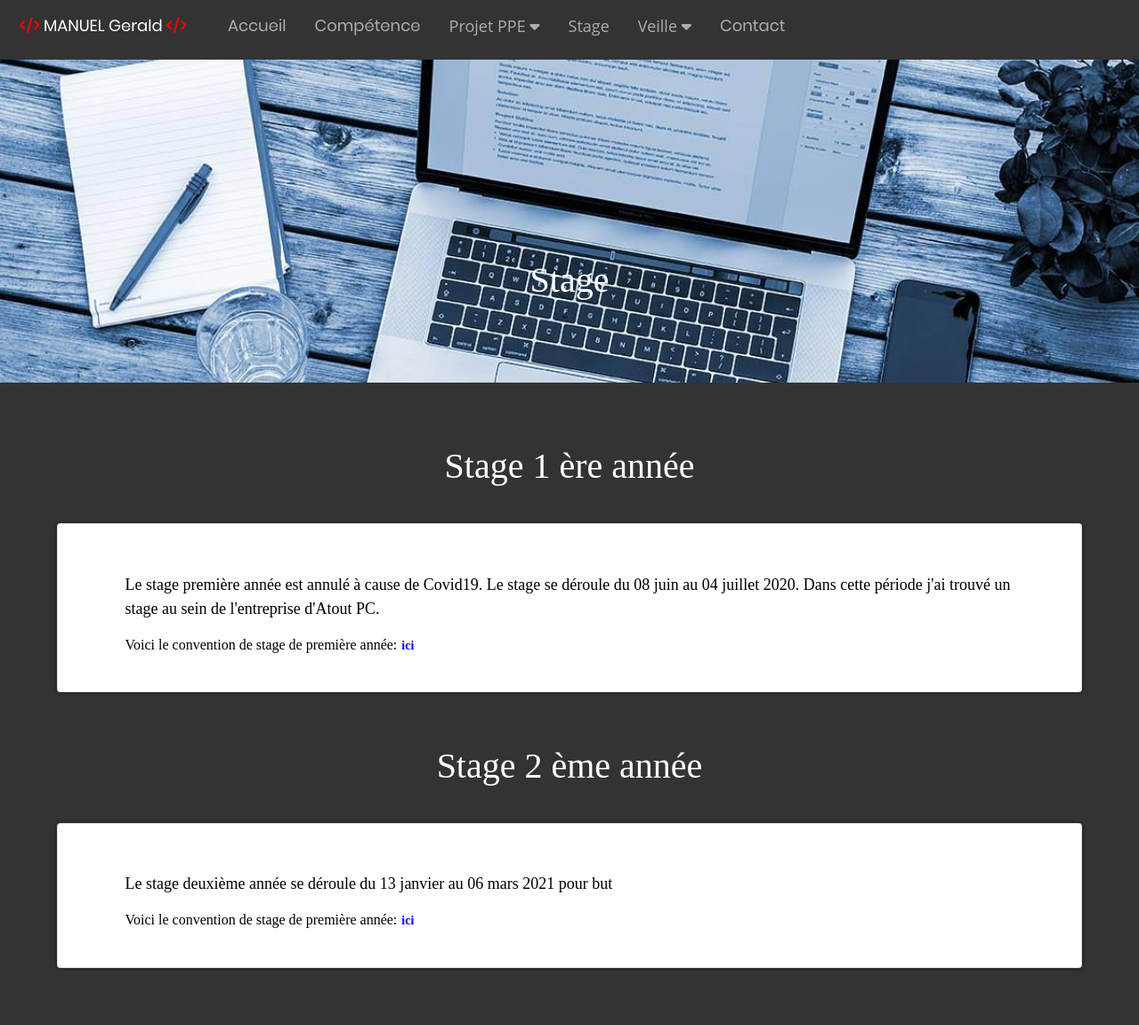
After one commit to geraldmanue1/geraldmanue1.github.io, a PHP site: page /Stage.html in a window 1280 px wide. The commit adds this page. Shown: the whole page at 89% size. Run offline with PHP 8.4, Linux system fonts and the light colour scheme; style sheets or scripts are compiled from the project's sources; some libraries are stand-ins or nearby versions.

Commit message:
contact.html modifier

```diff
--- a/Accueil/css/PPE.css
+++ b/Accueil/css/PPE.css
@@ -449,11 +449,12 @@ h4 {
     max-height: 0;
     overflow: hidden;
     transition: max-height 0.2s ease-out;
-    background-color: #f1f1f1;
+    background-color: rgb(233, 239, 248);
+
   }
 
   .collapsible1 {
-    background-color: white;
+    background-color: rgb(255, 253, 253);
     color: black;
     /* cursor: pointer; */
     padding: 18px;
--- a/Application-Mobile.html
+++ b/Application-Mobile.html
@@ -82,7 +82,7 @@
 
       <div  class="dropdown1">
         <button>
-       <a  href="#Stage.html"  class="dropbtn1">Stages
+          <a  href="Stage.html"  class="dropbtn1">Stage
 
      <!-- <i class="fa fa-caret-down"></i>--></a>
     </button>
--- a/CV.html
+++ b/CV.html
@@ -80,7 +80,7 @@
 
       <div  class="dropdown1">
         <button>
-       <a  href="#Stage.html"  class="dropbtn1">Stages
+          <a  href="Stage.html"  class="dropbtn1">Stage
 
       <!-- <i class="fa fa-caret-down"></i>--></a>
     </button>
--- a/Contact.html
+++ b/Contact.html
@@ -76,7 +76,7 @@
 
       <div  class="dropdown1">
         <button>
-       <a  href="#Stage.html"  class="dropbtn1">Stages
+          <a  href="Stage.html"  class="dropbtn1">Stage
 
      <!-- <i class="fa fa-caret-down"></i>--></a>
     </button>
--- /dev/null
+++ b/Stage.html
@@ -0,0 +1,172 @@
+<!DOCTYPE html>
+<html>
+    <title> PortFolio BTS SIO SLAM | MANUEL Gerald </title>
+
+<head>
+<meta name="viewport" content="width=device-width, initial-scale=1">
+
+  <link rel="stylesheet" href="https://cdn.jsdelivr.net/npm/bootstrap@4.5.3/dist/css/bootstrap.min.css"
+  integrity="sha384-TX8t27EcRE3e/ihU7zmQxVncDAy5uIKz4rEkgIXeMed4M0jlfIDPvg6uqKI2xXr2"
+  crossorigin="anonymous">
+
+
+  <!-- css fontawesome -->
+
+  <link rel="stylesheet" href="https://use.fontawesome.com/releases/v5.2.0/css/all.css" integrity="sha384-hWVjflwFxL6sNzntih27bfxkr27PmbbK/iSvJ+a4+0owXq79v+lsFkW54bOGbiDQ" crossorigin="anonymous">
+
+  <!-- js fontwesome -->
+  <script src='https://kit.fontawesome.com/a076d05399.js' crossorigin='anonymous'></script>
+  <meta name='viewport' content='width=device-width, initial-scale=1'>
+
+  <!-- CSS Devicon -->
+  <link href="https://cdn.rawgit.com/konpa/devicon/df6431e323547add1b4cf45992913f15286456d3/devicon.min.css"
+  rel="stylesheet">
+
+  <!-- Custom styles -->
+
+  <link rel="stylesheet" type="text/css" href="Accueil/scss/CV.scss">
+  <link rel="stylesheet" type="text/css" href="Accueil/css/devicon.min.css">
+  <link rel="stylesheet" type="text/css" href="Accueil/scss/grid.scss">
+
+
+
+
+
+
+
+
+
+  <meta name="viewport" content="width=device-width, initial-scale=1">
+  <link rel='stylesheet' href='Accueil/css/menu.css'>
+
+  <link rel='stylesheet' href='Accueil/css/CV.css'>
+  <link rel='stylesheet' href='Accueil/css/PPE.css'>
+  <link rel='stylesheet' href='Accueil/css/icon.css'>
+
+
+
+  <meta name="viewport" content="width=device-width, initial-scale=1">
+  <link rel="stylesheet" href="https://cdnjs.cloudflare.com/ajax/libs/font-awesome/4.7.0/css/font-awesome.min.css">
+  <script src='https://kit.fontawesome.com/a076d05399.js'></script> <!-- script www 3 school -->
+  <script src='Accueil/js/menu.js'></script>
+  <script src='Accueil/js/CV.js'></script>
+  <link rel="icon" type="image/png" href="ContactForm/images/icons/Nelson.png"/>
+  <link rel="stylesheet" type="text/css" href="ContactForm/css/main.css">
+
+
+
+
+
+</head>
+<body>
+
+<div class="menu" id="myMenu">
+  <a  class="active"><i class="fa fa-code"></i> MANUEL Gerald <i class="fa fa-code"></i></a>
+      <a href="index.html">Accueil</a>
+
+    <!-- <a href="CV.html">CV</a> -->
+     <a href="CV.html">Compétence</a> <!-- competence bts final, cv, lettre motivation un clic télécharge -->
+   <!-- <a href="SIO1A.html">BTS SIO 1ère Années</a> -->
+
+       <div  class="dropdown1">
+        <button>
+       <a  href="PPE.html"  class="dropbtn1">Projet PPE
+
+      <i class="fa fa-caret-down"></i></a>
+    </button>
+    <div class="dropdown1-content">
+       <a href="Application-Mobile.html">Application GestSIO</a>
+
+    </div>
+
+  </div>
+
+      <div  class="dropdown1">
+        <button>
+          <a  href="Stage.html"  class="dropbtn1">Stage
+
+      <!-- <i class="fa fa-caret-down"></i>--></a>
+    </button>
+    <!--
+    <div class="dropdown1-content">
+       <a href="#Stage1.html">Stage 1ère années</a>
+      <a href="#Stage2.html">Stage 2ème années</a>
+
+    </div>-->
+  </div>
+       <div  class="dropdown1">
+        <button>
+       <a  href="Veille.html"  class="dropbtn1">Veille
+
+      <i class="fa fa-caret-down"></i></a>
+    </button>
+    <div class="dropdown1-content">
+       <a href="Veille-tech.html">Veille Technologie</a>
+      <a href="#Veille-Jur.html">Veille Juridique</a>
+    </div>
+  </div>
+
+  <a href="Contact.html">Contact</a> <!-- Nom, Prenom, Adresse, Email, commentaire -->
+  <a href="javascript:void(0);" style="font-size:15px;" class="icon" onclick="myFunction()">&#9776;</a>
+</div>
+
+<div class="jumbotron jumbotron-fluid">
+
+            <div class="container messag">
+
+
+
+                <h1 class="presentation" class="barre">Stage</h1><span class="barre"> | </span>
+
+
+            </div>
+
+        </div>
+
+                <h2 class="display-4 titre_section">Stage 1 ère année</h2>
+
+                <div class="col-12">
+                    <div class="card card_presentation_bts">
+                        <div class="card-body" style="text-align: left; ">
+
+                            <div class="col-xs-12 col-sm-12 col-md-12 col-lg-12 col-xl-12 texte_presentation">
+
+
+
+<!-- Demo of material design box shadows based on https://medium.com/@Florian/freebie-google-material-design-shadow-helper-2a0501295a2d -->
+
+
+                                <p class="card-text" style= "color: black;  text-align:left;">Le stage première année est annulé à cause de Covid19. Le stage se déroule du 08 juin au 04 juillet 2020. Dans cette période j'ai trouvé un stage au sein de l'entreprise d'Atout PC.</p>
+                                    <div class="competences"   style=  "box-shadow : 0px 0px 0px 0px black; margin-bottom: 10px;">
+                                        <h6 style="color: black; "> Voici le convention de stage de première année: <a   href="pdf/Stage/Attestation_MANUEL_Gerald_2eme_annee.pdf"  Style="text-decoration:none; color:blue;"> <b> ici </b> </a></h6></h6>
+
+                                      </div>
+
+             </div>
+           </div>
+
+         </div>
+         <h2 class="display-4 titre_section">Stage 2 ème année</h2>
+            <div class="card card_presentation_bts">
+                <div class="card-body" style="text-align: left; ">
+
+                    <div class="col-xs-12 col-sm-12 col-md-12 col-lg-12 col-xl-12 texte_presentation">
+
+
+
+    <!-- Demo of material design box shadows based on https://medium.com/@Florian/freebie-google-material-design-shadow-helper-2a0501295a2d -->
+
+
+                        <p class="card-text" style= "color: black;  text-align:left;">Le stage deuxième année se déroule du 13 janvier au 06 mars 2021 pour but  </p>
+                            <div class="competences"   style=  "box-shadow : 0px 0px 0px 0px black; margin-bottom: 10px;">
+                                <h6 style="color: black; "> Voici le convention de stage de première année: <a   href="pdf/Stage/Attestation_MANUEL_Gerald_2eme_annee.pdf"  Style="text-decoration:none; color:blue;"> <b> ici </b> </a></h6></h6>
+
+                              </div>
+       </div>
+
+
+    </div></div>
+       </div>
+
+</body>
+</html>
--- a/Veille-Jur.html
+++ b/Veille-Jur.html
@@ -46,7 +46,7 @@
 
       <div  class="dropdown1">
         <button>
-       <a  href="#Stage.html"  class="dropbtn1">Stages
+          <a  href="Stage.html"  class="dropbtn1">Stage
 
       <!-- <i class="fa fa-caret-down"></i>--></a>
     </button>
--- a/Veille-tech-chrono.html
+++ b/Veille-tech-chrono.html
@@ -46,7 +46,7 @@
 
       <div  class="dropdown1">
         <button>
-       <a  href="#Stage.html"  class="dropbtn1">Stages
+          <a  href="Stage.html"  class="dropbtn1">Stage
 
        <!-- <i class="fa fa-caret-down"></i>--></a>
     </button>
--- a/Veille-tech.html
+++ b/Veille-tech.html
@@ -45,7 +45,7 @@
 
       <div  class="dropdown1">
         <button>
-       <a  href="#Stage.html"  class="dropbtn1">Stages
+          <a  href="Stage.html"  class="dropbtn1">Stage
 
      <!-- <i class="fa fa-caret-down"></i>--></a>
     </button>
--- a/Veille.html
+++ b/Veille.html
@@ -45,7 +45,7 @@
 
       <div  class="dropdown1">
         <button>
-       <a  href="#Stage.html"  class="dropbtn1">Stages
+          <a  href="Stage.html"  class="dropbtn1">Stage
 
      <!-- <i class="fa fa-caret-down"></i>--></a>
     </button>
--- a/index.html
+++ b/index.html
@@ -51,7 +51,7 @@
 
       <div  class="dropdown1">
         <button>
-       <a  href="#Stage.html"  class="dropbtn1">Stages
+          <a  href="Stage.html"  class="dropbtn1">Stage
 
      <!-- <i class="fa fa-caret-down"></i>--></a>
     </button>
```
Also changed, not shown: PPE.html (+10 -2 lines), 2 other files.
